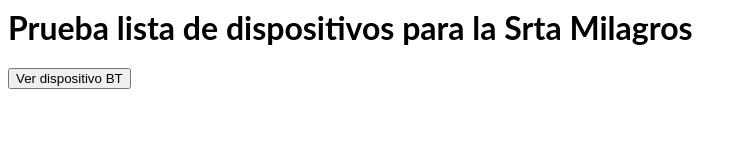
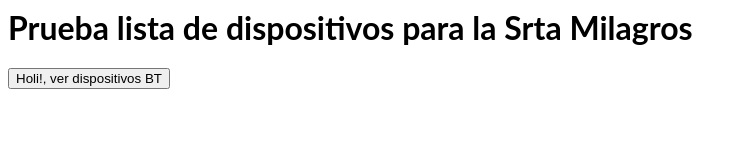
Before and after one commit to Elpuchu/react-test-bluetooth-list-devices, a React (Create React App) app: page / in a window 1280 px wide. Shown: the top 160 px of the page, without its empty margins (0-747 px from the left). Built offline with nearby package versions, Linux system fonts and the light colour scheme.

Commit message:
1 file modified

```diff
--- a/src/App.js
+++ b/src/App.js
@@ -32,7 +32,7 @@ export default function App() {
   return (
     <div>
       <h1>Prueba lista de dispositivos para la Srta Milagros</h1>
-      <button onClick={print}>Ver dispositivo BT</button>
+      <button onClick={print}>Holi!, ver dispositivos BT</button>
     </div>
   );
 }
```
